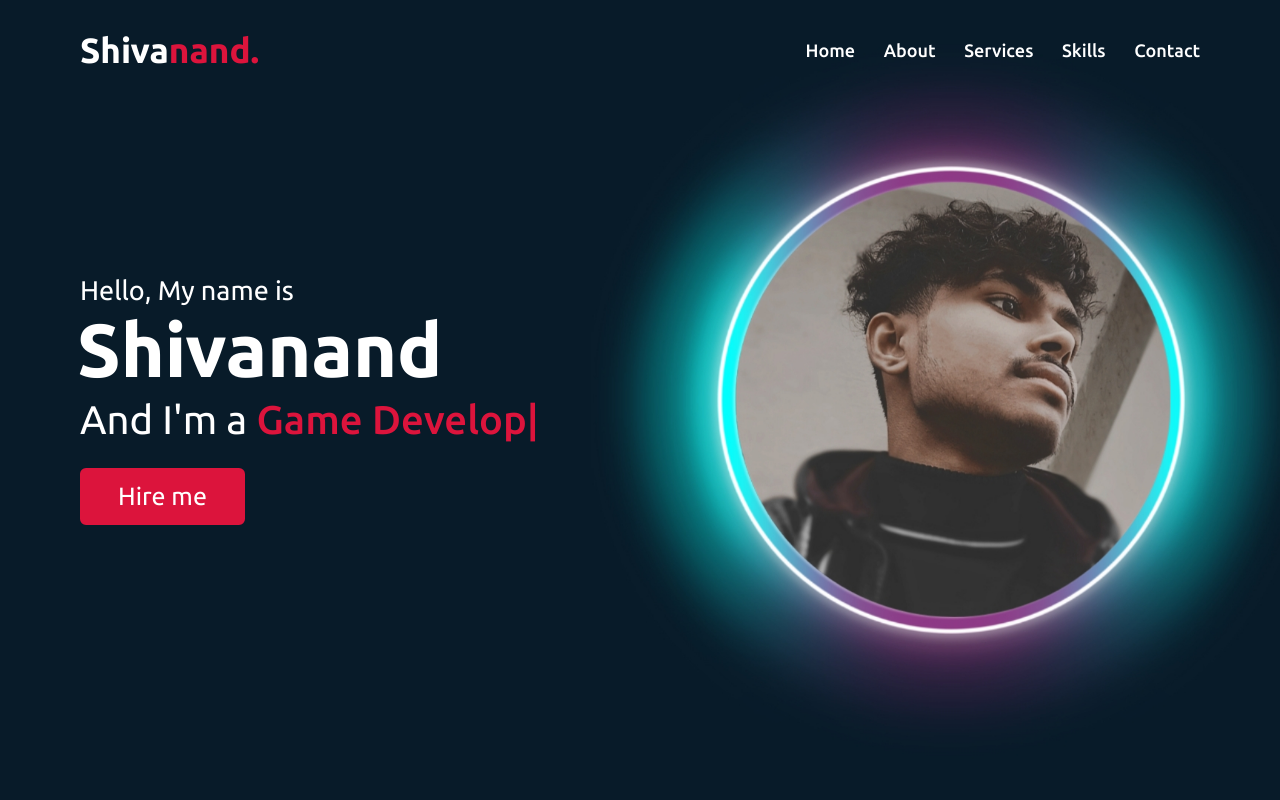
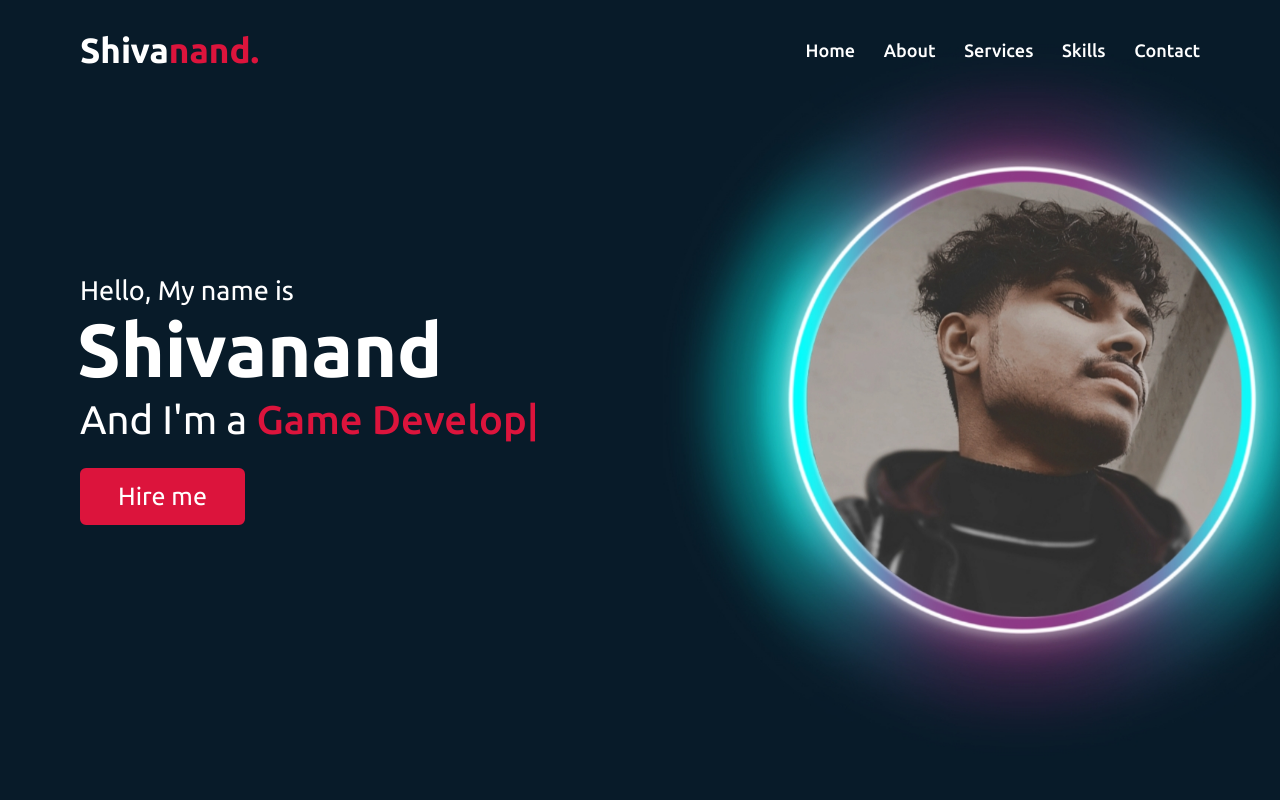
Before and after one commit to Shivanand-01/Portfolio, a plain HTML site: page index.html in a window 1280 px wide. Shown: the top 800 px of the page. Drawn offline with nearby package versions, Linux system fonts and the light colour scheme.

Commit message:
style.css

```diff
--- a/style.css
+++ b/style.css
@@ -194,7 +194,7 @@ section .title::after {
 /* home section styling */
 .home {
   display: flex;
-  background: url("banner.jpg") no-repeat center;
+  background: url("banner.jpg") no-repeat left;
   height: 100vh;
   color: #fff;
   min-height: 500px;
```
